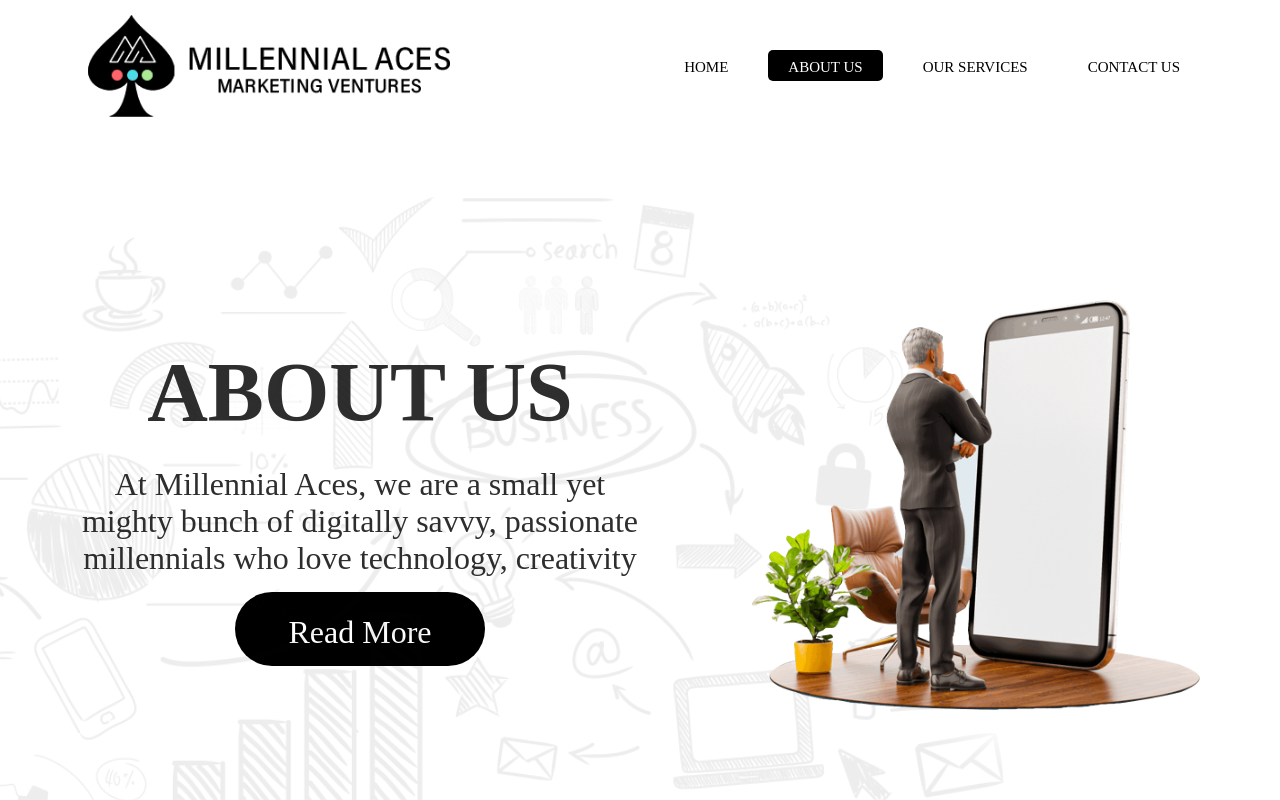
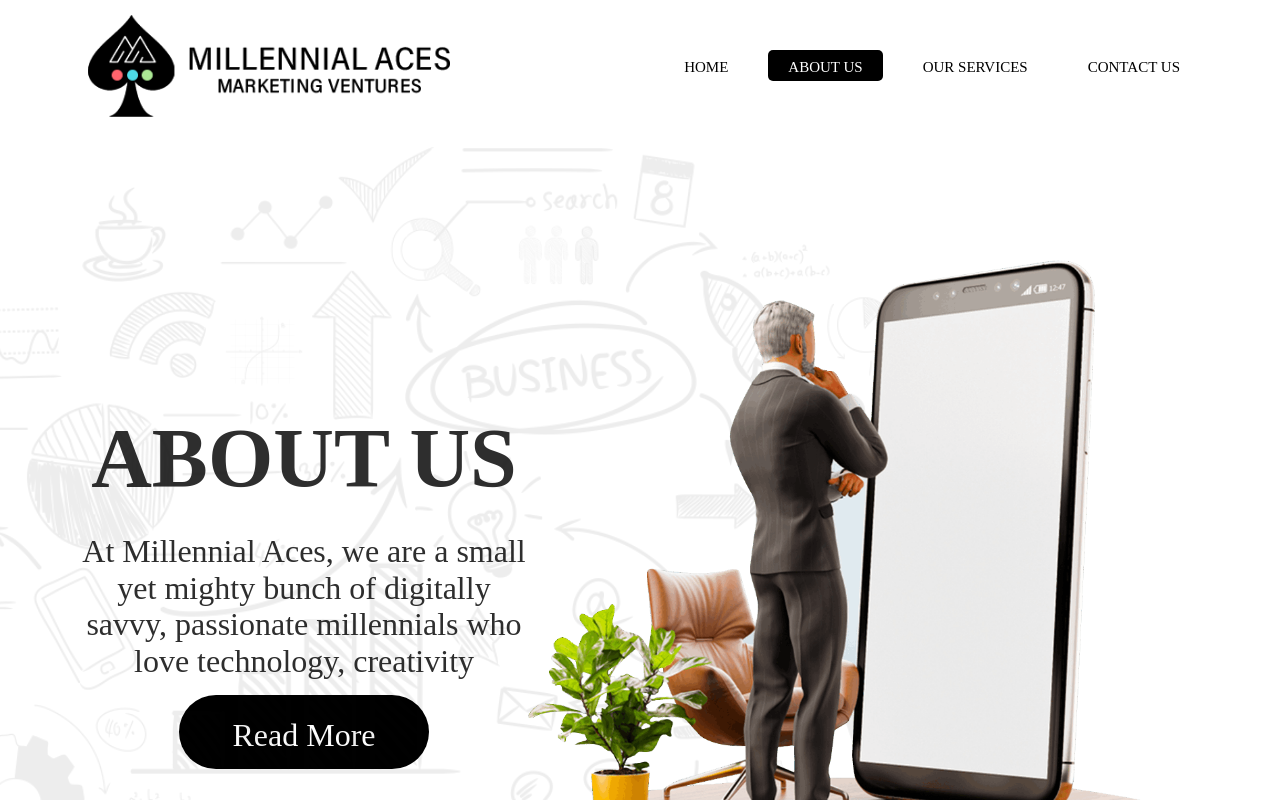
Before and after one commit to iamjamielobo/saee, a Next.js app: page /about-us in a window 1280 px wide. Shown: the top 800 px of the page. Built offline with nearby package versions, Linux system fonts and the light colour scheme.

Commit message:
UI fixes

```diff
--- a/styles/About.module.scss
+++ b/styles/About.module.scss
@@ -4,14 +4,14 @@
     font-family: "Acumin Pro";
     .about-grid {
         display: grid;
-        grid-template-columns: 50% 40%;
-        align-items: center;
+        grid-template-columns: 40% 60%;
+        // align-items: center;
         justify-content: center;
-        grid-column-gap: 10%;
-        margin: 150px 0;
+        margin: 100px 0 80px;
         .title-container {
             text-align: center;
             color: #2E2E2E;
+            margin-top: 180px;
             .title {
                 font-size: 84px;
                 font-family: 'Acumin Pro';
```
